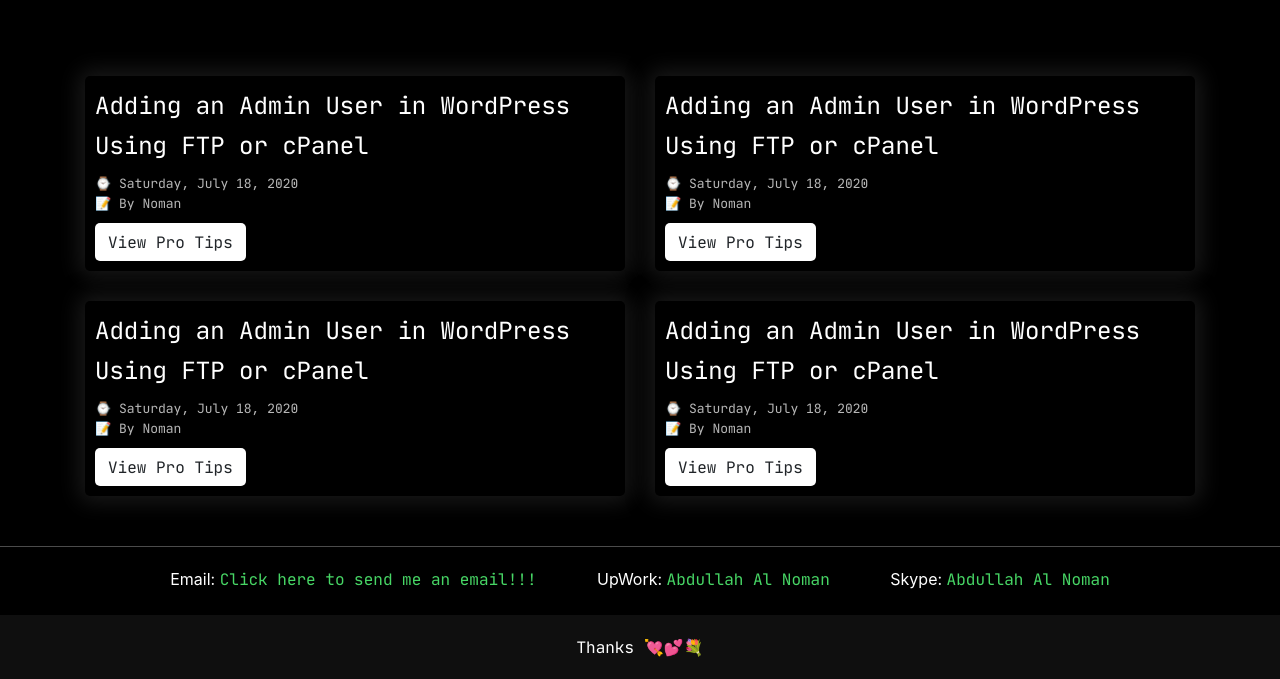
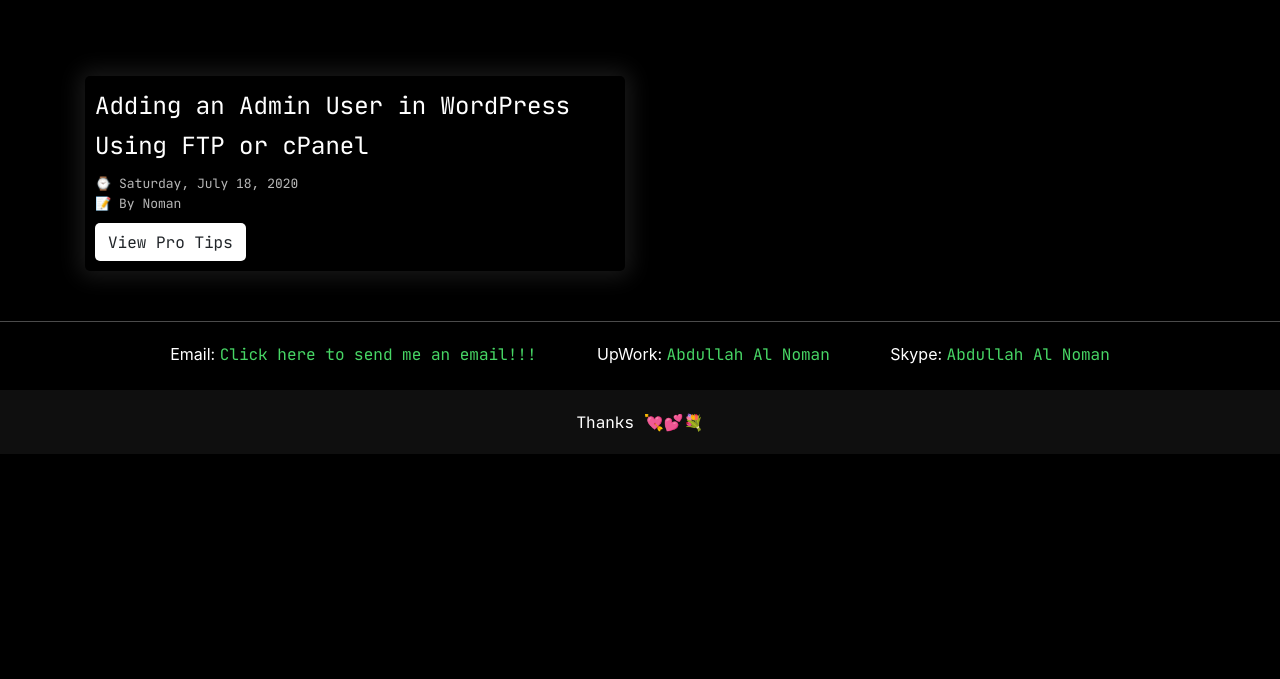
Before and after one commit to abdullahsasc/abdullahsasc.github.io, a plain HTML site: page blog.html in a window 1280 px wide. Shown: the part 196-875 px from the top of the page. After the commit the page ends 800 px from the top, so only its background shows below. Drawn offline with nearby package versions, Linux system fonts and the light colour scheme.

Commit message:
Update Blog.html

```diff
--- a/blog.html
+++ b/blog.html
@@ -56,7 +56,7 @@
                     <div class="row">
                         <div class="col-md-6">
                             <div class="item">
-                                <h3 class="blog-title"><a href="#">Adding an Admin User in WordPress Using FTP or
+                                <h3 class="blog-title"><a href="How-to-Add-an-Admin-User-in-WordPress-using-FTP.html">Adding an Admin User in WordPress Using FTP or
                                         cPanel</a></h3>
                                 <div class="meta">
                                     <div class="created">
@@ -66,52 +66,7 @@
                                         <p>📝 By Noman</p>
                                     </div>
                                 </div>
-                                <a href="#" class="btn">View Pro Tips</a>
-                            </div>
-                        </div>
-                        <div class="col-md-6">
-                            <div class="item">
-                                <h3 class="blog-title"><a href="#">Adding an Admin User in WordPress Using FTP or
-                                        cPanel</a></h3>
-                                <div class="meta">
-                                    <div class="created">
-                                        <p>⌚ Saturday, July 18, 2020</p>
-                                    </div>
-                                    <div class="author">
-                                        <p>📝 By Noman</p>
-                                    </div>
-                                </div>
-                                <a href="#" class="btn">View Pro Tips</a>
-                            </div>
-                        </div>
-                        <div class="col-md-6">
-                            <div class="item">
-                                <h3 class="blog-title"><a href="#">Adding an Admin User in WordPress Using FTP or
-                                        cPanel</a></h3>
-                                <div class="meta">
-                                    <div class="created">
-                                        <p>⌚ Saturday, July 18, 2020</p>
-                                    </div>
-                                    <div class="author">
-                                        <p>📝 By Noman</p>
-                                    </div>
-                                </div>
-                                <a href="#" class="btn">View Pro Tips</a>
-                            </div>
-                        </div>
-                        <div class="col-md-6">
-                            <div class="item">
-                                <h3 class="blog-title"><a href="#">Adding an Admin User in WordPress Using FTP or
-                                        cPanel</a></h3>
-                                <div class="meta">
-                                    <div class="created">
-                                        <p>⌚ Saturday, July 18, 2020</p>
-                                    </div>
-                                    <div class="author">
-                                        <p>📝 By Noman</p>
-                                    </div>
-                                </div>
-                                <a href="#" class="btn">View Pro Tips</a>
+                                <a href="How-to-Add-an-Admin-User-in-WordPress-using-FTP.html" class="btn">View Pro Tips</a>
                             </div>
                         </div>
                     </div>
```
